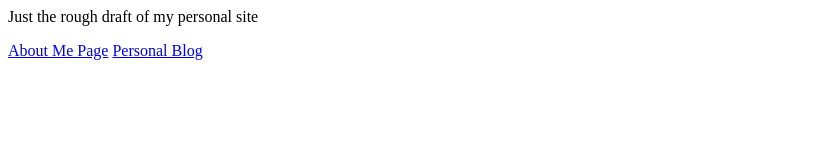
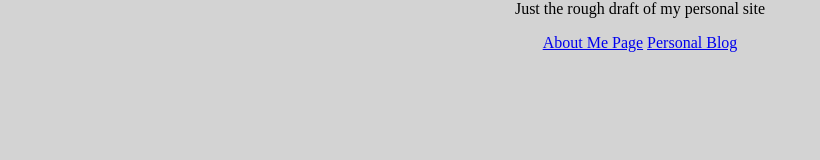
Before and after one commit to Phobia8542/phobia8542.github.io, a plain HTML site: page index.html in a window 1280 px wide. Shown: the whole page, without its empty margins (0-820 px from the left). Drawn offline with Linux system fonts and the light colour scheme.

Commit message:
Add files via upload

```diff
--- a/index.html
+++ b/index.html
@@ -4,6 +4,7 @@
     <meta http-equiv="X-UA-Compatible" content="IE=edge">
     <meta name="viewport" content="width=device-width, initial-scale=1.0">
     <title>Home Page</title>
+    <link rel="stylesheet" href="stylesheet.css">
 </head>
 <body>
     <p>Just the rough draft of my personal site</p>
--- /dev/null
+++ b/stylesheet.css
@@ -0,0 +1,5 @@
+body {
+    margin: auto;
+    background-color: lightgray;
+    text-align: center;
+}
```
